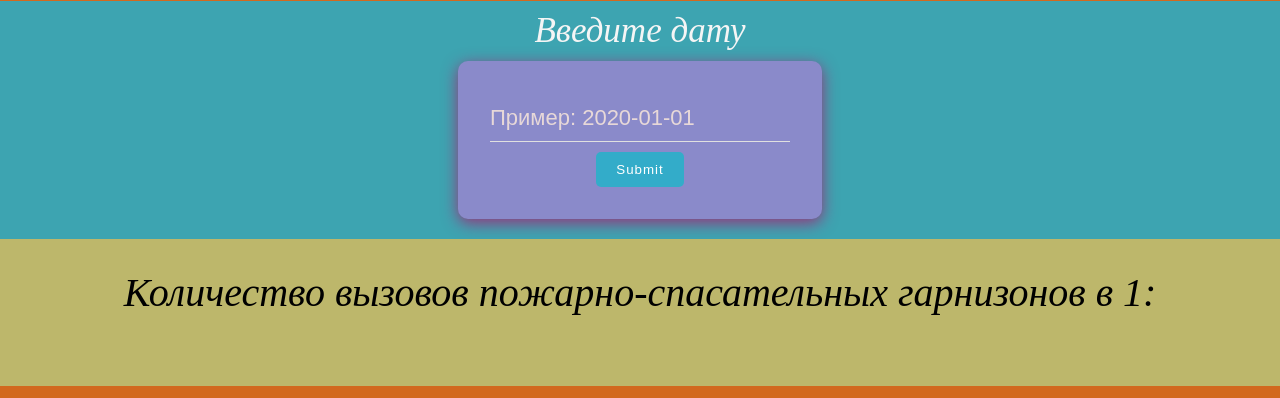
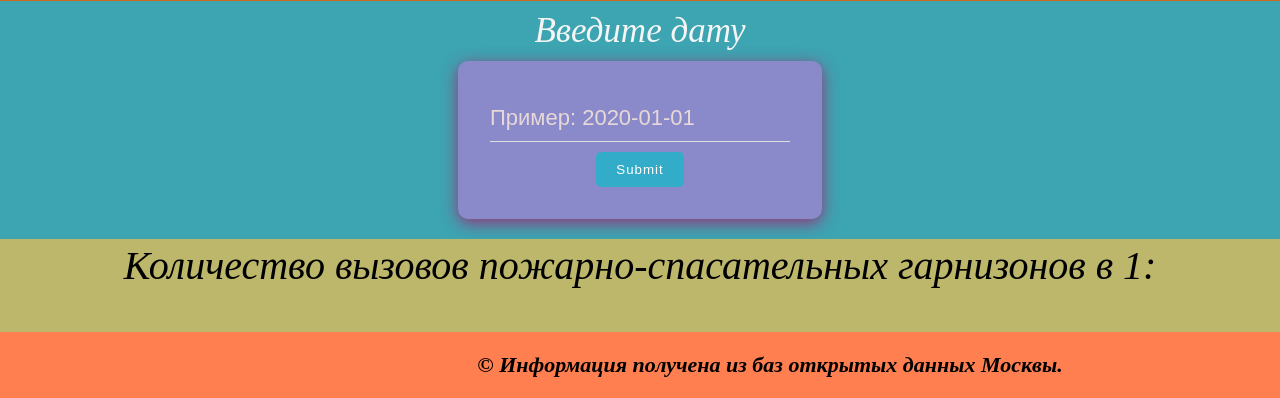
Before and after one commit to Prost0Chudo/Kursach, a PHP site: page /?a=1 in a window 1280 px wide; the page is wider, and only the part inside the window is pictured. Shown: the part 760-1158 px from the top of that part. Run offline with PHP 8.4, Linux system fonts and the light colour scheme; data that the repository does not hold is empty.

Commit message:
Footer_Add
Footer was added

```diff
--- a/css.css
+++ b/css.css
@@ -105,7 +105,7 @@
     text-align: center;
     margin: 0%;
     font-size: 40px;
-    padding:30px;
+    padding: 3px;
 }
 
 .answer{
@@ -178,3 +178,12 @@
     font-size: 22px;
     color: rgb(231, 216, 216);
 }
+
+footer{
+    padding: 20px;
+    text-align: center;
+    color: black;
+    background-color: coral;
+    font-size: 22px;
+    margin: 0;
+}
--- a/index.php
+++ b/index.php
@@ -40,13 +40,13 @@
 <br>пожарных подразделений в городе Москве по месяцам.
 <br>В Государственную противопожарную службу в городе Москве входят:
 <br>- федеральная противопожарная служба на территории города Москвы;
-<br>- противопожарная служба города Москвы.<i>
+<br>- противопожарная служба города Москвы.</i>
 </div>
 </div>
 </section>
 <section>
 <div class="answer">
-<i>Введите дату<i>
+<i>Введите дату</i>
 <form name="a" method="GET" action="<?=$_SERVER['PHP_SELF']?>" width = 200px padding = 20px>
 <input class = "form_input" name="a" placeholder = "Пример: 2020-01-01">
 <input class = "form_button" type="submit">
@@ -58,8 +58,13 @@
     $result = mysqli_query($connect, "SELECT * FROM `Call_Mounth` WHERE dataReport = '".$a."'");
     $stroka = mysqli_fetch_assoc($result);
     ?>
-    <p style= "margin:0">Количество вызовов пожарно-спасательных гарнизонов в <?php echo $a ?>:<br> <?php echo $stroka['callsCount'];?><p>
+    <p style= "margin:0"><i>Количество вызовов пожарно-спасательных гарнизонов в <?php echo $a ?>:<br> <?php echo $stroka['callsCount'];?></i><p>
 </div>
 </section>
+<footer class="footer">
+        <div class="container">
+            <b><i>&copy; Информация получена из баз открытых данных Москвы.</i></b>
+        </div>
+    </footer>
 </body>
 </html>
```
Also changed, not shown: road.php (+31 -0 lines).
